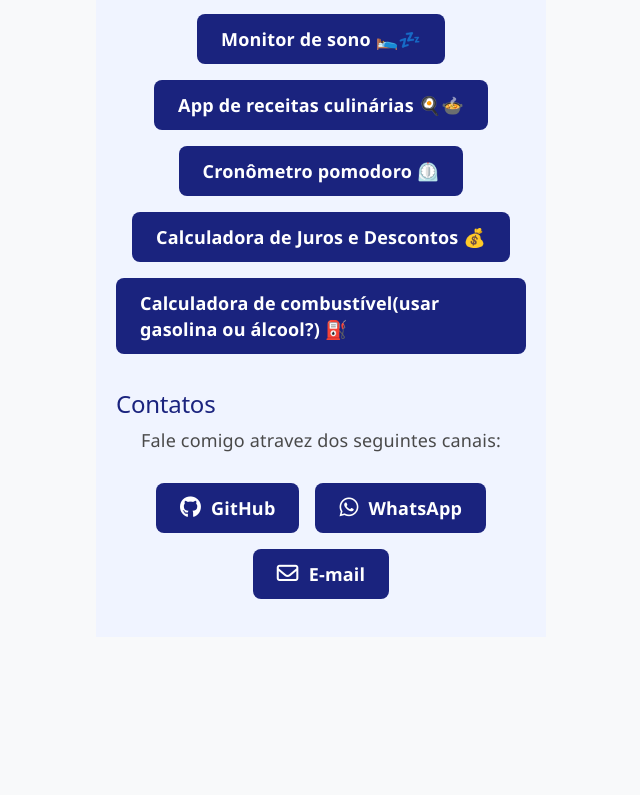
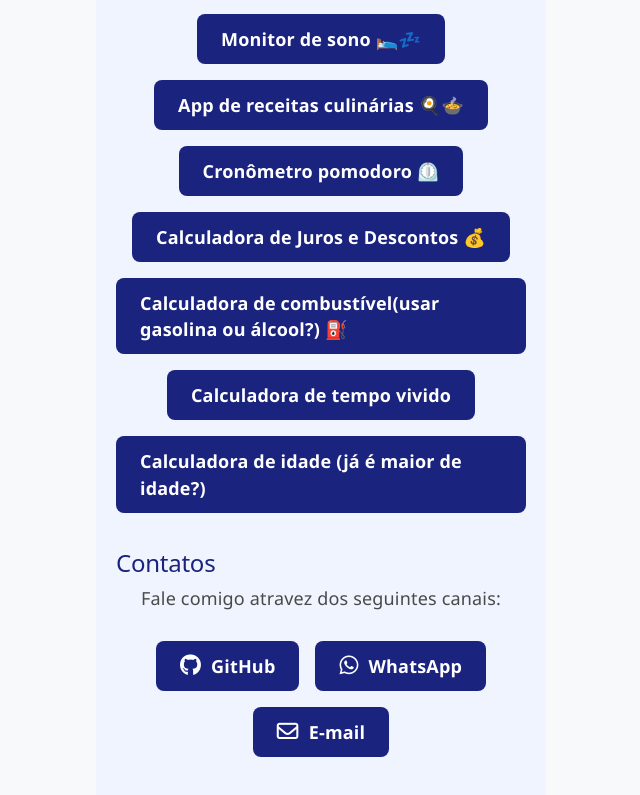
Before and after one commit to samylleribeiro/portifolio-react, a React (Vite) app: page / in a window 1280 px wide. Shown: the part 2766-3561 px from the top of the page, without its empty margins (319-959 px from the left). Before the commit the page ends 3403 px from the top, so only its background shows below. Built offline with nearby package versions, Linux system fonts and the light colour scheme.

Commit message:
adicionando as calculadoras de tempo vivido e a de conferir se já é maior de idade

```diff
--- a/src/App.jsx
+++ b/src/App.jsx
@@ -378,6 +378,24 @@ function App() {
               Calculadora de combustível(usar gasolina ou álcool?) ⛽
             </a>
           </li>
+          <li>
+            <a
+              href="https://samylleribeiro.github.io/calculadora-tempo-vivido/"
+              target="_blank"
+              rel="noreferrer"
+            >
+              Calculadora de tempo vivido
+            </a>
+          </li>
+           <li>
+            <a
+              href="https://samylleribeiro.github.io/conferir-se-maior-de-idade/"
+              target="_blank"
+              rel="noreferrer"
+            >
+              Calculadora de idade (já é maior de idade?)
+            </a>
+          </li>
         </ul>
 
       </section>
```
